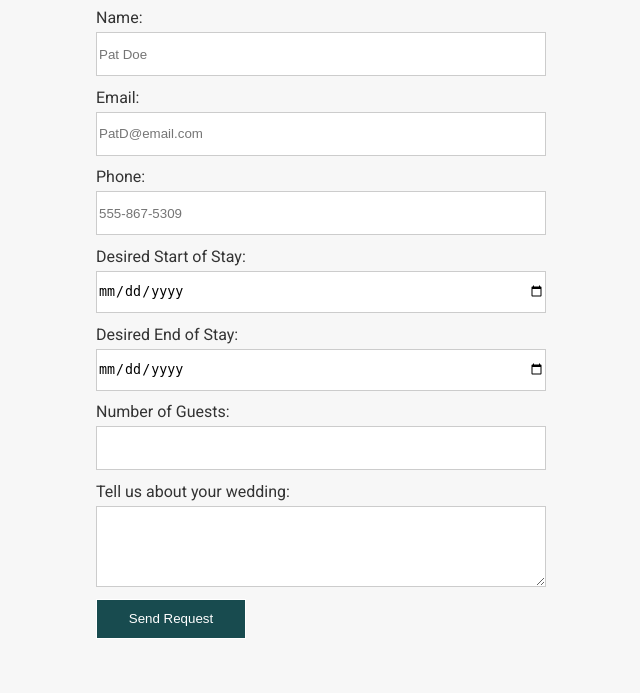
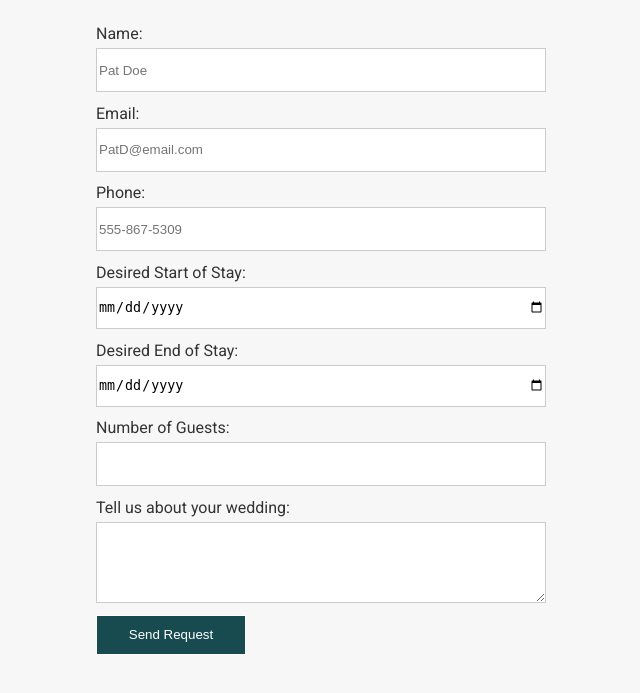
Before and after one commit to handev-001/HAN-Elements, a PHP site: page /gcr/request-info-wedding.html in a window 1280 px wide. Shown: the top 693 px of the page, without its empty margins (319-959 px from the left). Run offline with PHP 8.4, Linux system fonts and the light colour scheme.

Commit message:
Update style.css

```diff
--- a/gcr/style.css
+++ b/gcr/style.css
@@ -48,6 +48,7 @@ form.net-form {
 	gap: 5px 10px;
 	max-width: 450px;
 	margin: 0 auto;
+	padding: 1em;
 }
 form.net-form > br {
 	display: none;
```
